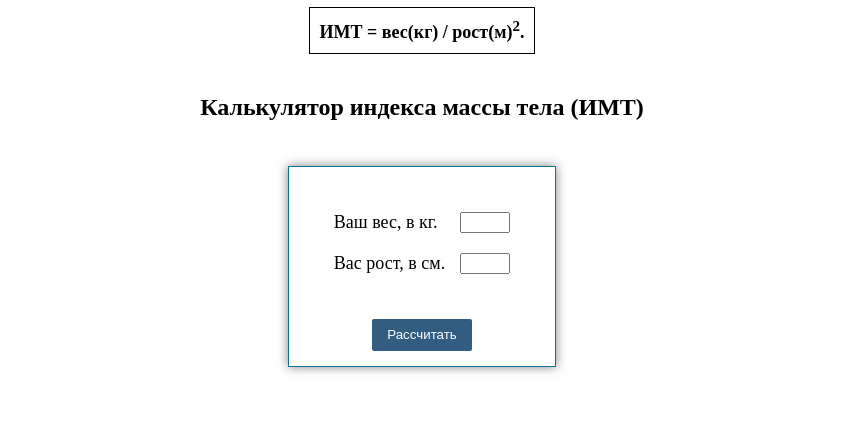
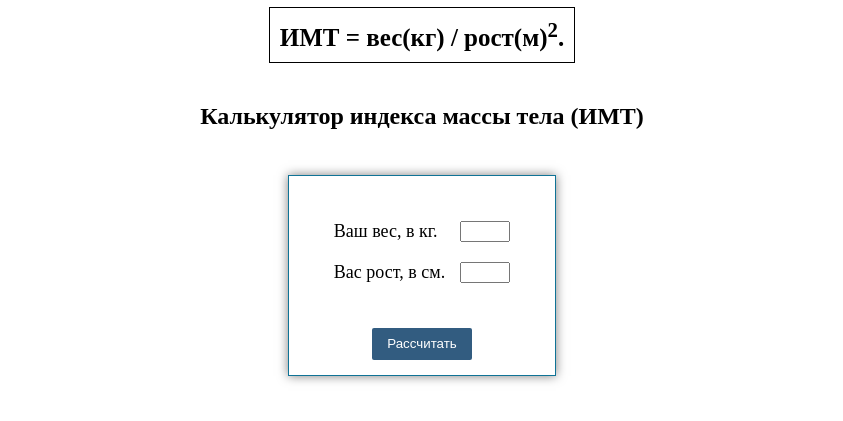
Before and after one commit to nastasiya-voroshkevich/IMT, a plain HTML site: page docs/index.html in a window 1280 px wide. Shown: the part 103-524 px from the top of the page, without its empty margins (218-1061 px from the left). Drawn offline with Linux system fonts and the light colour scheme.

Commit message:
third commit

```diff
--- a/docs/css/style.css
+++ b/docs/css/style.css
@@ -77,6 +77,10 @@ form {
     margin: 0 auto;
     align-content: center;
   }
+  .text__result {
+    font-size: 16px;
+
+  }
   .wrapp {
     display: flex;
     flex-direction: column;
@@ -85,7 +89,8 @@ form {
     align-items: flex-start;
   }
   .formula {
-    font-weight: 500;
+    font-size: 18px;
+    font-weight: 700;
     padding: 5px;
   }
 }
@@ -134,6 +139,7 @@ form {
 }
 @media (min-width: 856px) {
   .formula {
+    font-size: 25px;
     font-weight: 900;
     padding: 10px;
   }
```
